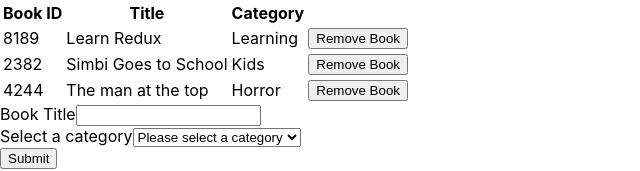
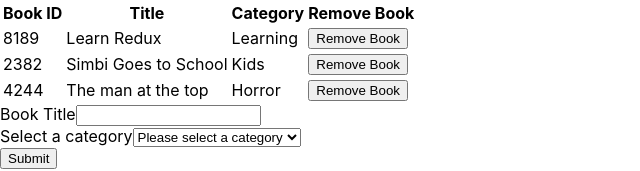
Before and after one commit to Maryjanee/Bookstore, a React (Create React App) app: page / in a window 1280 px wide. Shown: the top 171 px of the page, without its empty margins (0-640 px from the left). Built offline with nearby package versions, Linux system fonts and the light colour scheme.

Commit message:
Add an extra field to BookList Table

```diff
--- a/src/containers/BookList.js
+++ b/src/containers/BookList.js
@@ -10,6 +10,7 @@ const BookList = ({ books }) => (
         <th>Book ID</th>
         <th>Title</th>
         <th>Category</th>
+        <th>Remove Book</th>
       </tr>
     </thead>
     <tbody>
```
